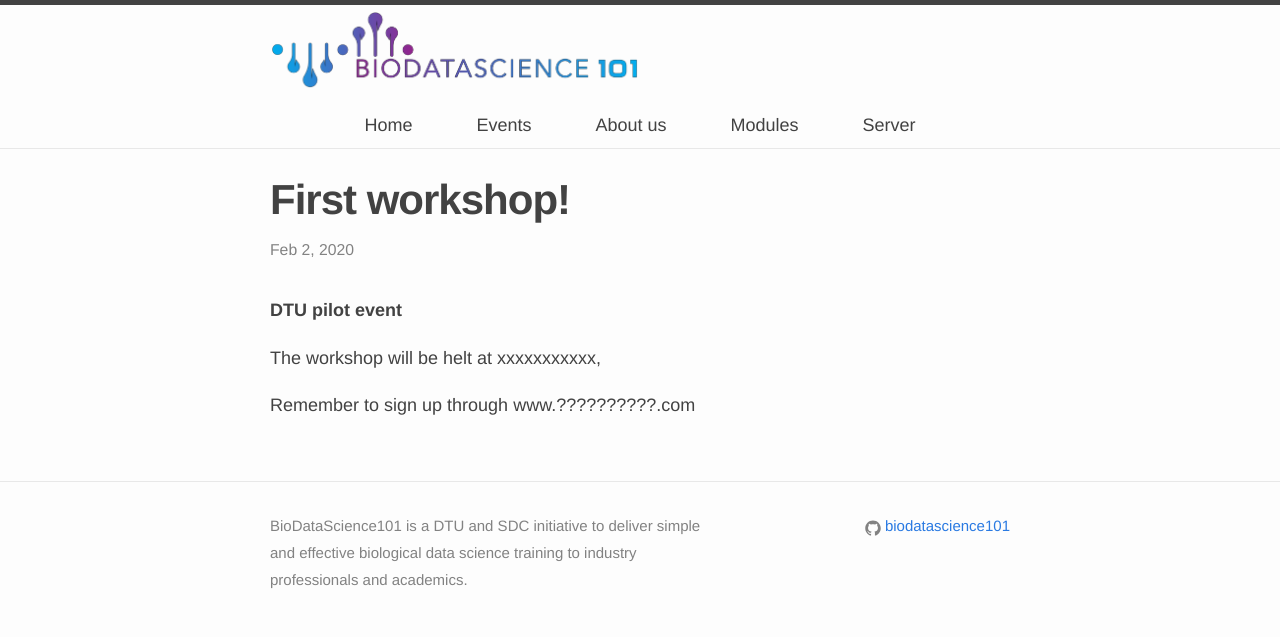
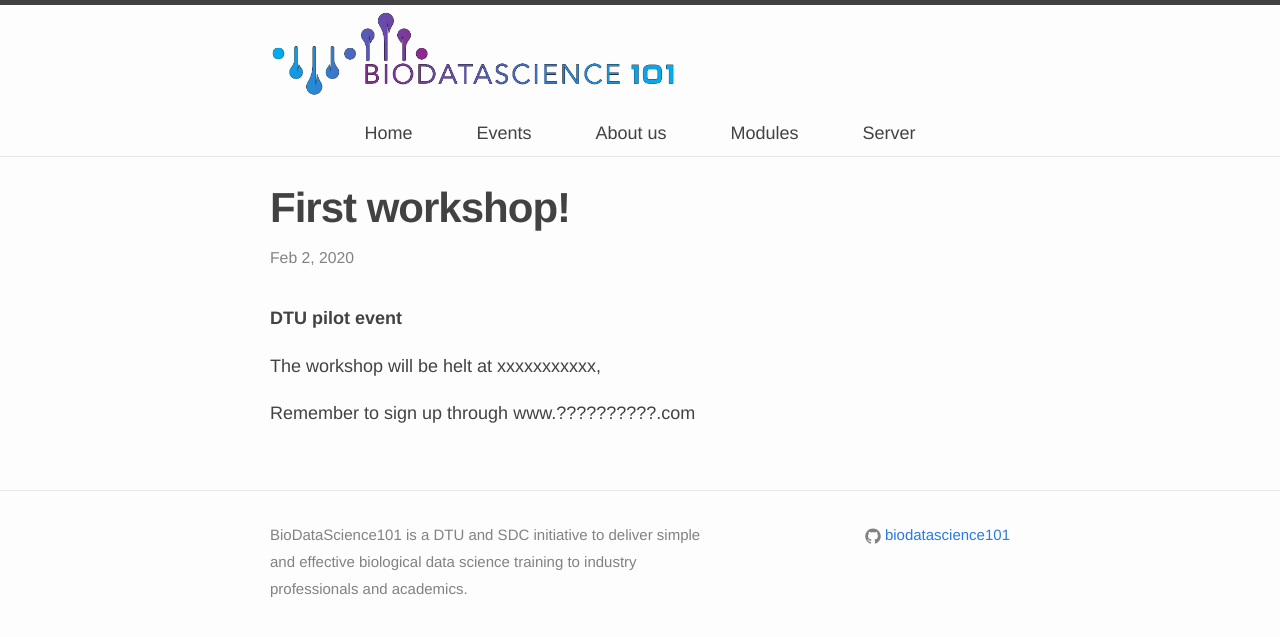
Before and after one commit to biodatascience101/BioDataScience101.github.io, a Jekyll site: the page built from _posts/2020-02-02-first_workshop.markdown, in a window 1280 px wide. Shown: the top 637 px of the page. Built offline with Jekyll 4.4.1, drawn with Linux system fonts in a browser that asks for light colours; nearby versions of some CDN libraries.

Commit message:
Update header.html

```diff
--- a/_includes/header.html
+++ b/_includes/header.html
@@ -1,6 +1,9 @@
 <header class="site-header">
   <div class="wrapper">
-    <img class="float-left" width="50%" src="{{ 'logohoriz.png' | prepend: site.images_dir | prepend: site.baseurl }}" />
+
+    <a href="https://www.biodatascience.io">
+    <img class="float-left" width="55%" src="{{ 'logohoriz.png' | prepend: site.images_dir | prepend: site.baseurl }}" />
+    </a>
 
     <!--
     <a class="site-title" href="{{ site.baseurl }}/">
```
